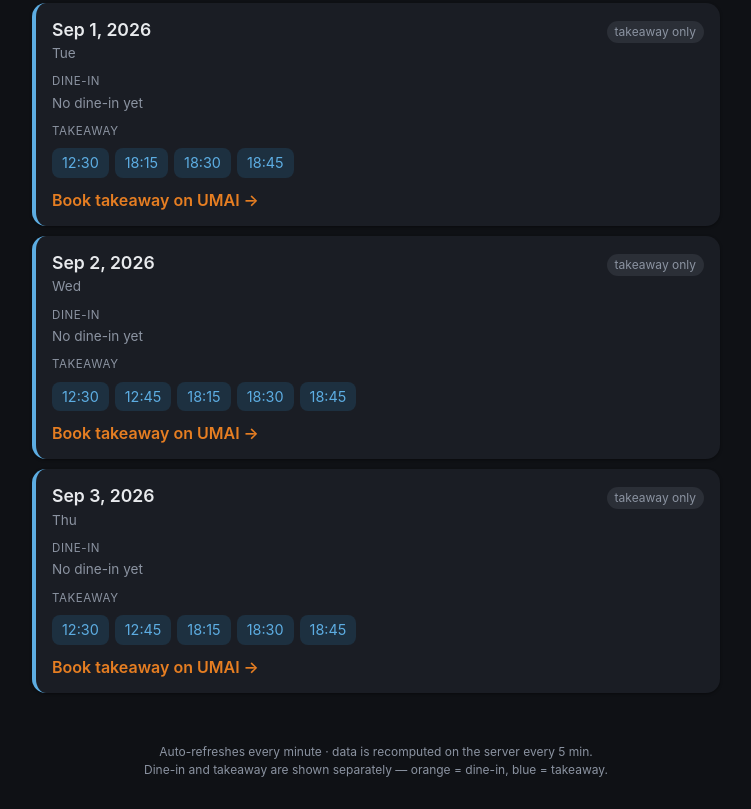
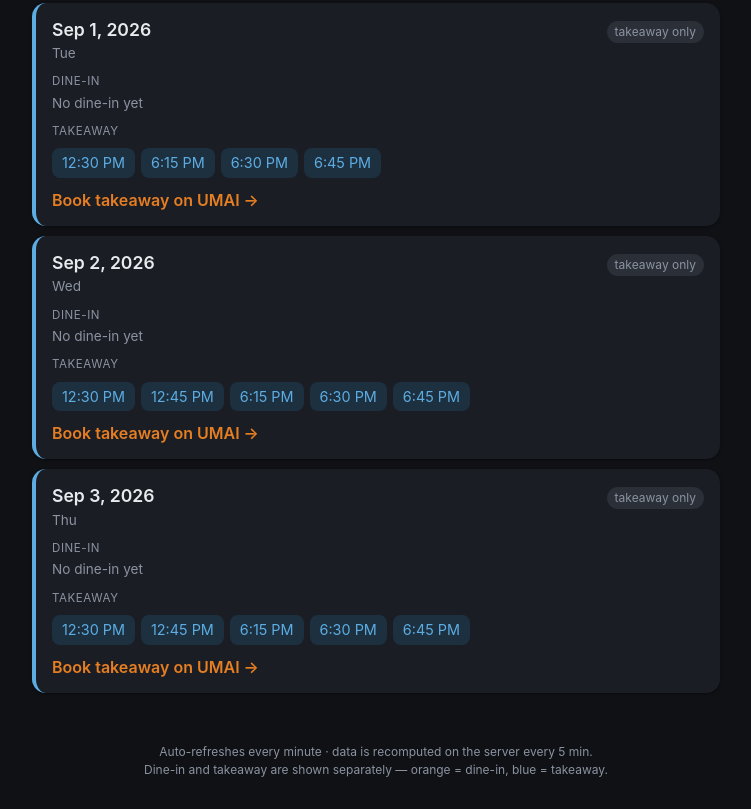
Before and after one commit to Akmalhaniff/rembayung-availability, a plain HTML site: page index.html in a window 1280 px wide. Shown: the part 2182-2991 px from the top of the page, without its empty margins (264-1015 px from the left). Drawn offline with Linux system fonts and the light colour scheme.

Commit message:
Display times in 12-hour format to match UMAI site

```diff
--- a/index.html
+++ b/index.html
@@ -63,6 +63,16 @@ function fmtDate(s){
   return d.toLocaleDateString(undefined, { day:'numeric', month:'short', year:'numeric' });
 }
 
+function fmtTime(t){
+  if (!t || t.length < 5) return t;
+  const p = t.split(':');
+  let h = parseInt(p[0], 10);
+  const m = p[1];
+  const ap = h >= 12 ? 'PM' : 'AM';
+  let h12 = h % 12; if (h12 === 0) h12 = 12;
+  return h12 + ':' + m + ' ' + ap;
+}
+
 async function load(){
   try {
     const res = await fetch('availability.json', { cache:'no-store' });
@@ -96,8 +106,8 @@ function render(data){
     const diOpen = !!d.available, taOpen = !!d.takeaway;
     const card = document.createElement('div');
     card.className = 'card ' + (diOpen ? 'open' : (taOpen ? 'take' : 'closed'));
-    const diTimes = (d.times || []).map(t => '<span class="chip">'+t+'</span>').join('');
-    const taTimes = (d.takeawayTimes || []).map(t => '<span class="chip take">'+t+'</span>').join('');
+    const diTimes = (d.times || []).map(t => '<span class="chip">'+fmtTime(t)+'</span>').join('');
+    const taTimes = (d.takeawayTimes || []).map(t => '<span class="chip take">'+fmtTime(t)+'</span>').join('');
     const status = diOpen
       ? '<span class="badge yes">DINE-IN OPEN</span>'
       : (taOpen ? '<span class="badge no">takeaway only</span>' : '<span class="badge no">closed</span>');
```
